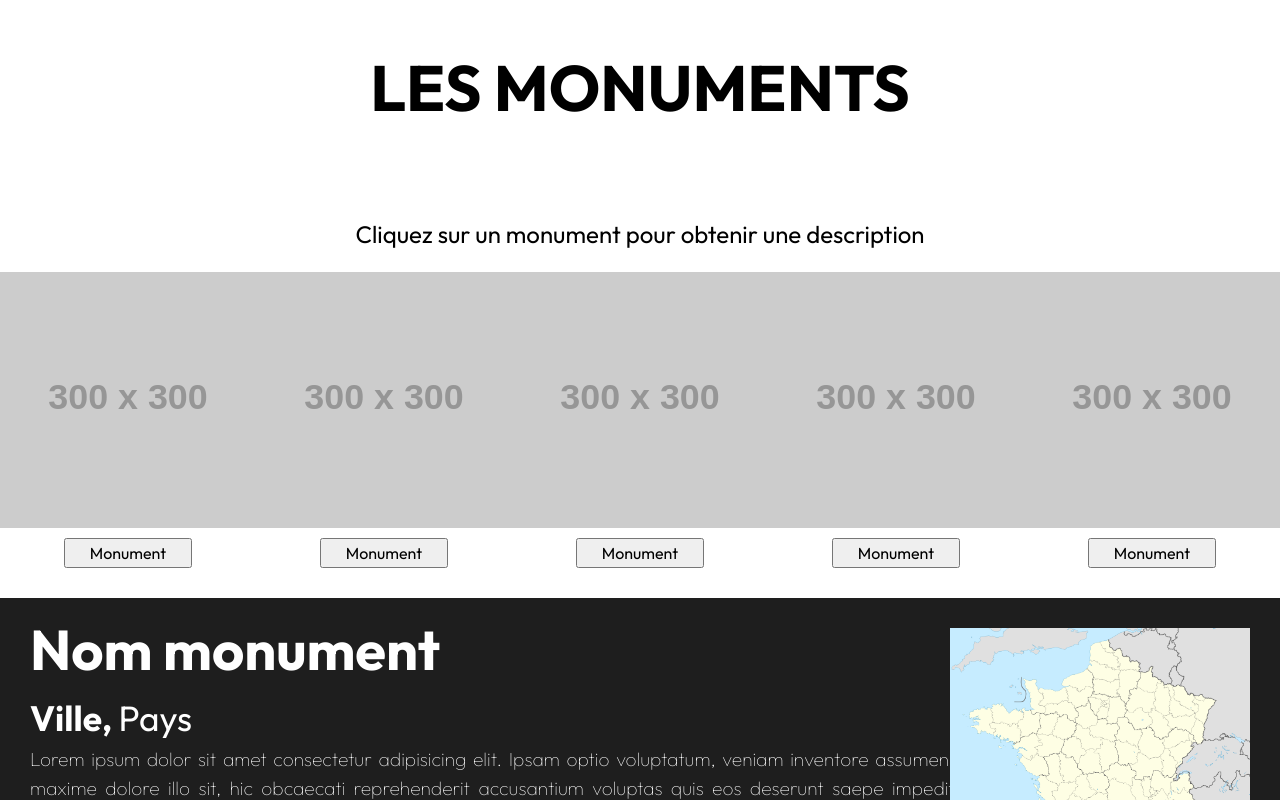
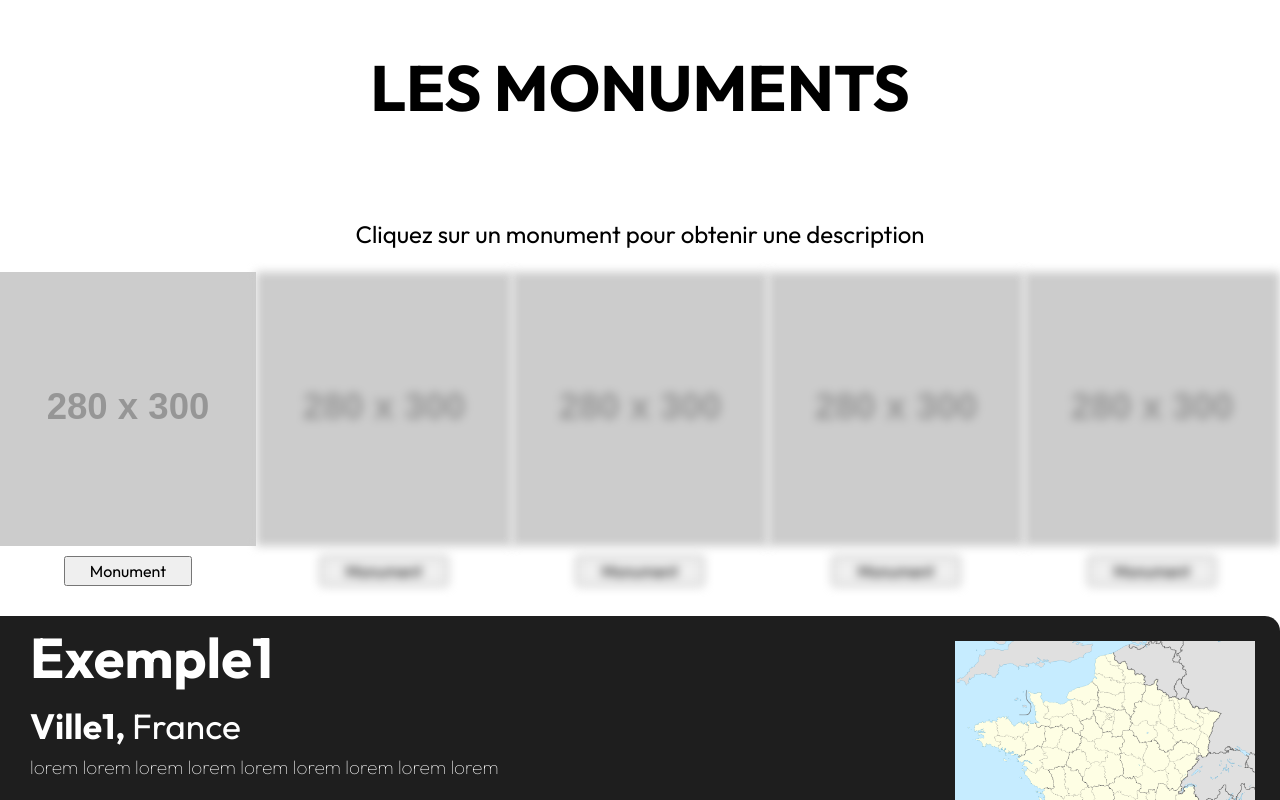
Before and after one commit to Pauline-13/Monuments, a plain HTML site: page index.html in a window 1280 px wide. Both pictures are taken after a click on the picture 128 px from the left and 400 px from the top of the page. Shown: the top 800 px of the page. Drawn offline with Linux system fonts and the light colour scheme; placeholder pictures from the web are drawn by us.

Commit message:
javascript fait

```diff
--- a/index.html
+++ b/index.html
@@ -26,43 +26,35 @@
 
       <article id="container_principal">
         <div class="container_img_button">
-          <img src="https://placehold.co/300x300" class="img_monument" onclick="maFonction()"/>
-          <button class="btn_monument" onclick="maFonction()">Monument</button>
+          <img src="https://placehold.co/280x300" class="img_monument" data-id="monument1" onclick="maFonction()"/>
+          <button class="btn_monument"  data-id="monument1"  onclick="maFonction()">Monument</button>
         </div>
         <div class="container_img_button">
-            <img src="https://placehold.co/300x300" class="img_monument" onclick="maFonction()"/>
-            <button class="btn_monument" onclick="maFonction()">Monument</button>
+            <img src="https://placehold.co/280x300" class="img_monument" data-id="monument2" onclick="maFonction()"/>
+            <button class="btn_monument" data-id="monument2" onclick="maFonction()">Monument</button>
           </div>
           <div class="container_img_button">
-            <img src="https://placehold.co/300x300" class="img_monument" onclick="maFonction()"/>
-            <button class="btn_monument" onclick="maFonction()">Monument</button>
+            <img src="https://placehold.co/280x300" class="img_monument" data-id="monument3" onclick="maFonction()"/>
+            <button class="btn_monument" data-id="monument3" onclick="maFonction()">Monument</button>
           </div>
           <div class="container_img_button">
-            <img src="https://placehold.co/300x300" class="img_monument" onclick="maFonction()"/>
-            <button class="btn_monument" onclick="maFonction()">Monument</button>
+            <img src="https://placehold.co/280x300" class="img_monument" data-id="monument4" onclick="maFonction()"/>
+            <button class="btn_monument" data-id="monument4" onclick="maFonction()">Monument</button>
           </div>
           <div class="container_img_button">
-            <img src="https://placehold.co/300x300" class="img_monument" onclick="maFonction()"/>
-            <button class="btn_monument" onclick="maFonction()">Monument</button>
+            <img src="https://placehold.co/280x300" class="img_monument" data-id="monument5" onclick="maFonction()"/>
+            <button class="btn_monument" data-id="monument5"  onclick="maFonction()">Monument</button>
           </div>
 
       </article>
 
       <section id="container_txt">
-        <h2>Nom monument</h2>
-        <h3>Ville, <span id="bold">Pays</span></h3>
+        <h2></h2>
+        <h3> <span id="bold"></span></h3>
         <p id="txt_monument">
-          Lorem ipsum dolor sit amet consectetur adipisicing elit. Ipsam optio
-          voluptatum, veniam inventore assumenda aut maxime dolore illo sit, hic
-          obcaecati reprehenderit accusantium voluptas quis eos deserunt saepe
-          impedit id ex ratione minima error! Autem maxime voluptatibus illo
-          inventore, dolore tempora. Quas, odit iure praesentium nisi culpa
-          obcaecati assumenda, sit quidem repellendus at exercitationem amet
-          nulla facere. Quasi nesciunt voluptas perspiciatis neque ad
-          perferendis nihil aliquid cumque deserunt reprehenderit ut, id    nulla facere. Quasi nesciunt voluptas perspiciatis neque ad
-          perferendis nihil aliquid cumque deserunt reprehenderit ut, id
+
         </p>
-        <img src="images/carte_france.webp" id="img_carte">
+        <img  id="img_carte">
       </section>
     </main>
 
--- a/script.js
+++ b/script.js
@@ -1,5 +1,3 @@
-// 1. Faire des const pour chaque Nom, Pays, Ville, Description ...
-
 const monuments = {
     premierMonument: {
         name: "Exemple1",
@@ -15,5 +13,109 @@ const monuments = {
         country: "France",
         description: "lorem lorem lorem lorem lorem lorem lorem lorem lorem",
         imgUrl: "images/carte_france.webp",
+    },
+
+    troisiemeMonument: {
+        name: "Exemple3",
+        city: "Ville3",
+        country: "France",
+        description: "lorem lorem lorem lorem lorem lorem lorem lorem lorem",
+        imgUrl: "images/carte_france.webp",
+    },
+
+    quatriemeMonument: {
+        name: "Exemple4",
+        city: "Ville4",
+        country: "France",
+        description: "lorem lorem lorem lorem lorem lorem lorem lorem lorem",
+        imgUrl: "images/carte_france.webp",
+    },
+
+    cinquiemeMonument: {
+        name: "Exemple5",
+        city: "Ville5",
+        country: "France",
+        description: "lorem lorem lorem lorem lorem lorem lorem lorem lorem",
+        imgUrl: "images/carte_france.webp",
+    },
+};
+
+// Sélectionner toutes les images et tous les boutons
+const images = document.querySelectorAll('.img_monument');
+const buttons = document.querySelectorAll('.btn_monument');
+const containerTxt = document.getElementById('container_txt');
+const containers = document.querySelectorAll('.container_img_button'); // Sélectionner toutes les divs contenant les images et boutons
+
+let containerTxtVisible = false;
+
+// Ajouter un événement de clic pour chaque image
+images.forEach((image, index) => {
+    image.addEventListener('click', () => {
+        toggleContainerTxt(index); // Appeler la fonction pour afficher ou cacher le container_txt
+        flouterElements(index); // Appliquer le flou aux autres éléments
+    });
+});
+
+// Ajouter un événement de clic pour chaque bouton
+buttons.forEach((button, index) => {
+    button.addEventListener('click', () => {
+        toggleContainerTxt(index); // Appeler la fonction pour afficher ou cacher le container_txt
+        flouterElements(index); // Appliquer le flou aux autres éléments
+    });
+});
+
+// Fonction pour afficher ou cacher le container_txt
+function toggleContainerTxt(index) {
+    if (!containerTxtVisible) {
+        containerTxt.style.display = "block"; // Afficher le container_txt
+        containerTxtVisible = true;
     }
-};
+
+    maFonction(index); // Mettre à jour les informations du monument
+}
+
+// Fonction pour flouter les autres images et boutons
+function flouterElements(index) {
+    // Réinitialiser le flou de tous les éléments
+    containers.forEach((container, i) => {
+        if (i !== index) {
+            container.classList.add('flou'); // Ajouter la classe floutée
+        } else {
+            container.classList.remove('flou'); // Enlever la classe floutée de l'élément sélectionné
+        }
+    });
+}
+
+// Fonction pour mettre à jour les informations du monument
+function maFonction(index) {
+    const monumentKey = Object.keys(monuments)[index]; // Trouver la clé du monument (ex: 'premierMonument', 'deuxiemeMonument', etc.)
+    const monument = monuments[monumentKey]; // Accéder à l'objet du monument sélectionné
+
+    // Mettre à jour le contenu de la section #container_txt
+    const titre = containerTxt.querySelector('h2');
+    const sousTitre = containerTxt.querySelector('h3');
+    const description = containerTxt.querySelector('#txt_monument');
+    const carte = containerTxt.querySelector('#img_carte');
+
+    // Mise à jour du contenu avec les informations du monument
+    titre.textContent = monument.name;
+    sousTitre.innerHTML = `${monument.city}, <span id="bold">${monument.country}</span>`;
+    description.textContent = monument.description;
+    carte.src = monument.imgUrl; // Modifier l'image de la carte en fonction du monument
+}
+
+// Cacher le container_txt lorsque l'on clique en dehors de celui-ci
+document.addEventListener('click', function(event) {
+    if (!containerTxt.contains(event.target) && !event.target.closest('.container_img_button')) {
+        containerTxt.style.display = "none"; // Cache le container_txt
+        containerTxtVisible = false; // Mettre à jour la variable pour savoir qu'il est caché
+        resetFlou(); // Réinitialiser les éléments floutés
+    }
+});
+
+// Réinitialiser tous les éléments floutés lorsqu'on clique en dehors du container_txt
+function resetFlou() {
+    containers.forEach(container => {
+        container.classList.remove('flou');
+    });
+}
--- a/style.css
+++ b/style.css
@@ -109,7 +109,9 @@ h1 {
   width: 100%;
   height: 350px;
   margin: 30px 0;
-  padding: 10px 30px;
+  padding: 0px 30px 10px 30px;
+  border-radius: 0 15px;
+  display: none;
 }
 
 h2 {
@@ -130,7 +132,7 @@ h3 {
 #txt_monument {
   /* border: 1px solid green; */
   color: var(--white);
-  width: 80%;
+  width: 78%;
   font-size: 1.2rem;
   font-weight: lighter;
   text-align: justify;
@@ -140,12 +142,13 @@ h3 {
   position: absolute;
   height: 300px;
   width: 300px;
-  top: 30px;
-  right: 30px;
+  top: 25px;
+  right: 25px;
 }
 
 #img_carte:hover {
-    scale: 1.2;
+    scale: 1.17;
+    border-radius: 0 15px 0 0;
     /* ajouter un effet au hover */
 }
 
@@ -155,3 +158,8 @@ footer {
   justify-content: center;
   text-align: center;
 }
+
+.flou {
+  filter: blur(5px); /* Applique un flou */
+  pointer-events: none; /* Désactive l'interaction (clic) avec les éléments floutés */
+}
```
